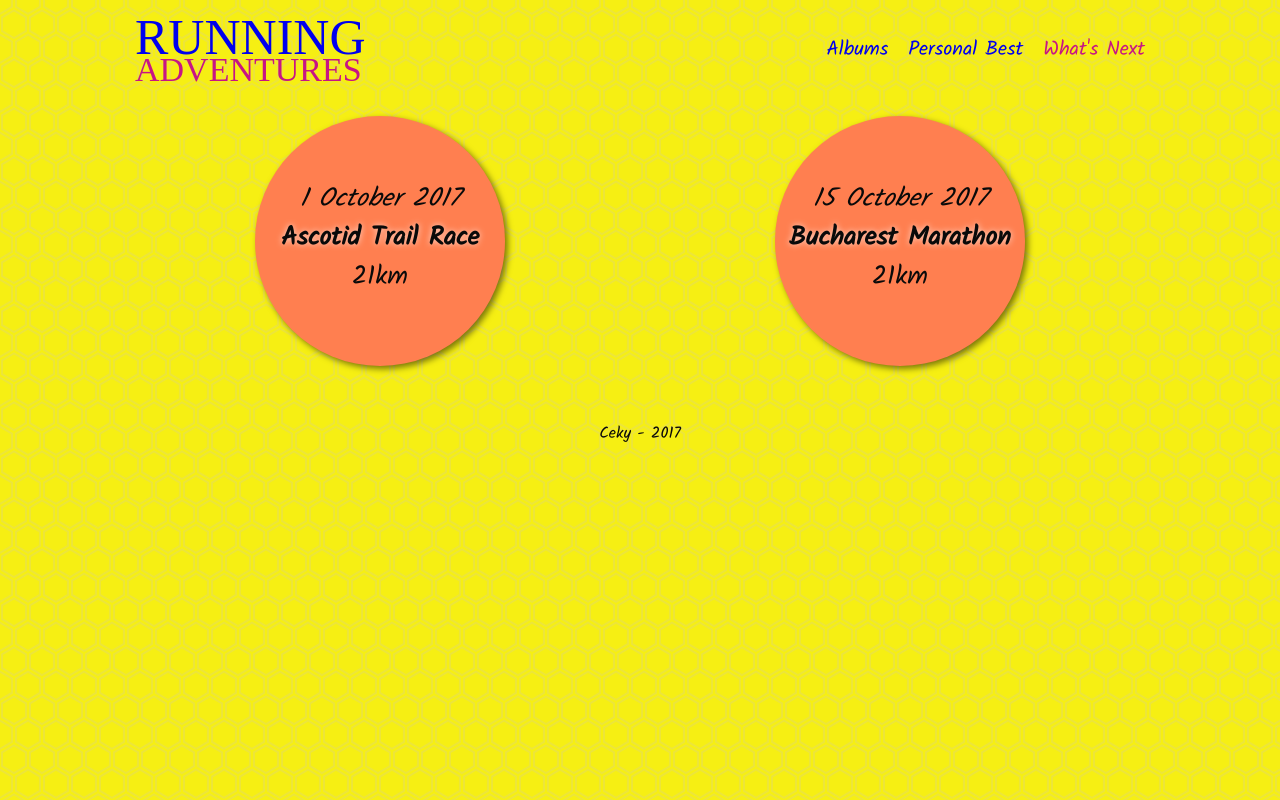
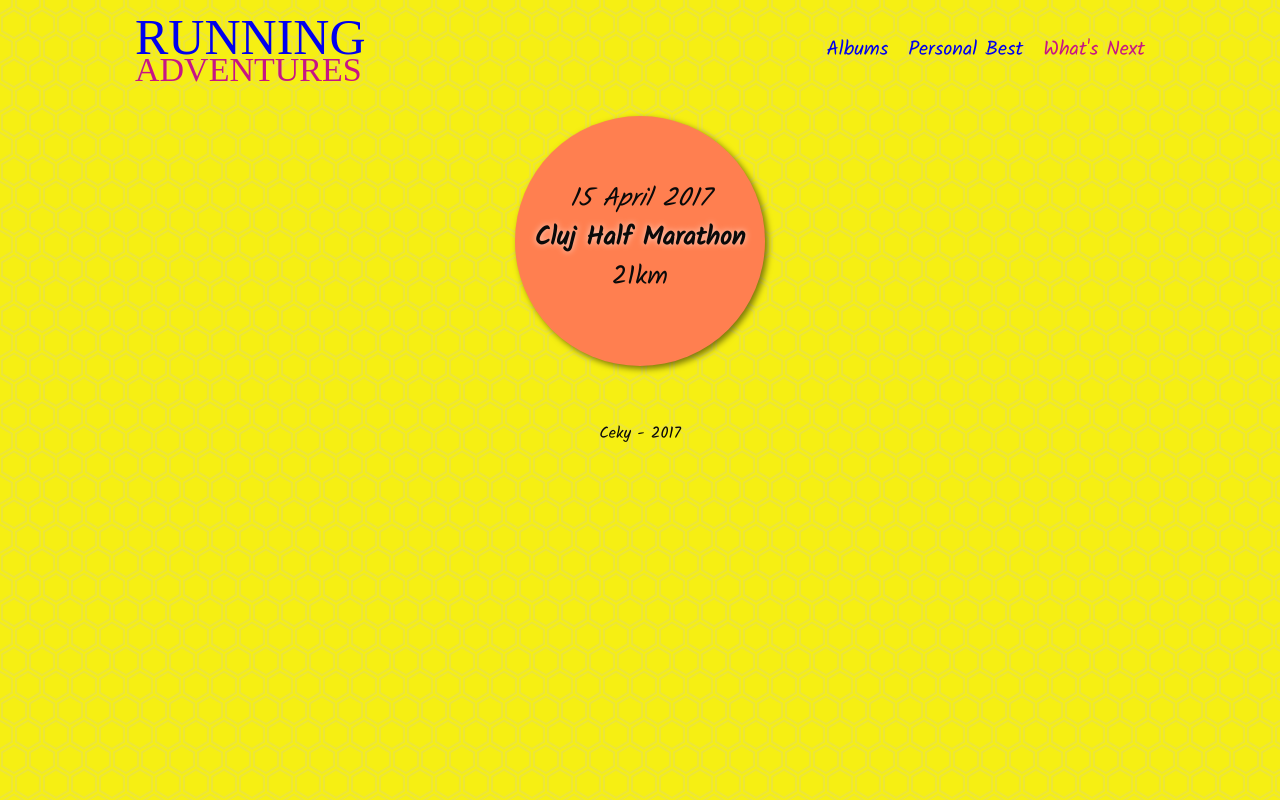
Before and after one commit to ceky/RunningJourney, a Vue app: page /#/next in a window 1280 px wide. Built offline with nearby package versions, Linux system fonts and the light colour scheme; a web font is replaced by a local one; what vue-resource would draw is missing.

Commit message:
Add ascotid photos

```diff
--- a/src/components/Next.vue
+++ b/src/components/Next.vue
@@ -3,21 +3,10 @@
         <ul class="next__items-container">
             <li class="next__item">
                 <div class="next__date">
-                    1 October 2017
+                    15 April 2017
                 </div>
                 <div class="next__name">
-                    Ascotid Trail Race
-                </div>
-                <div class="next__distance">
-                    21km
-                </div>
-            </li>
-            <li class="next__item">
-                <div class="next__date">
-                    15 October 2017
-                </div>
-                <div class="next__name">
-                    Bucharest Marathon
+                    Cluj Half Marathon
                 </div>
                 <div class="next__distance">
                     21km
```
Also changed, not shown: static/albums.json (+13 -0 lines), 1 other file (tests, documents, lock files or other folders).
